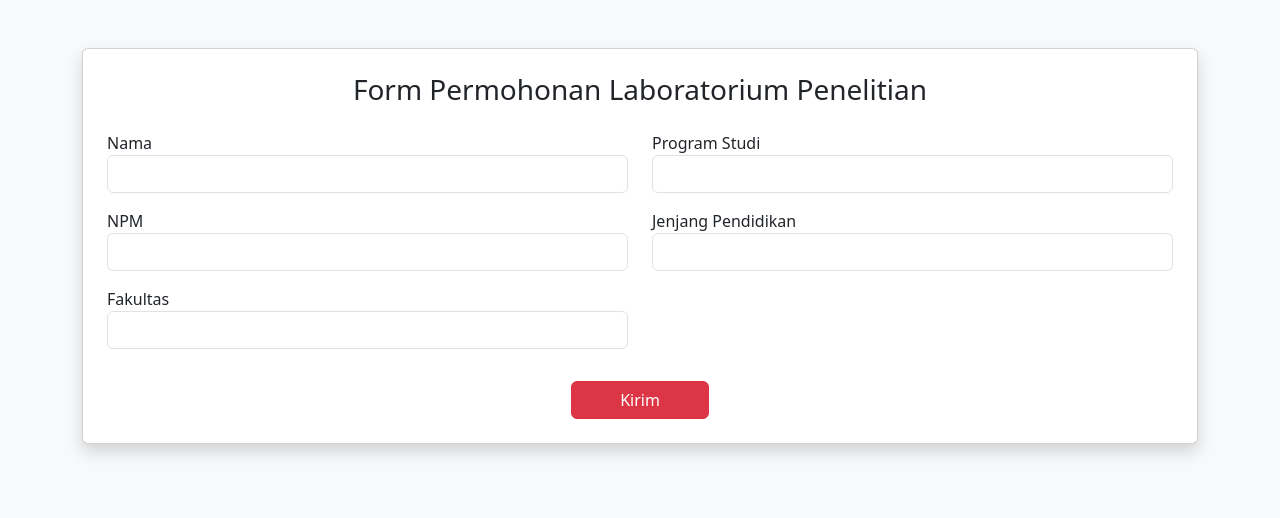
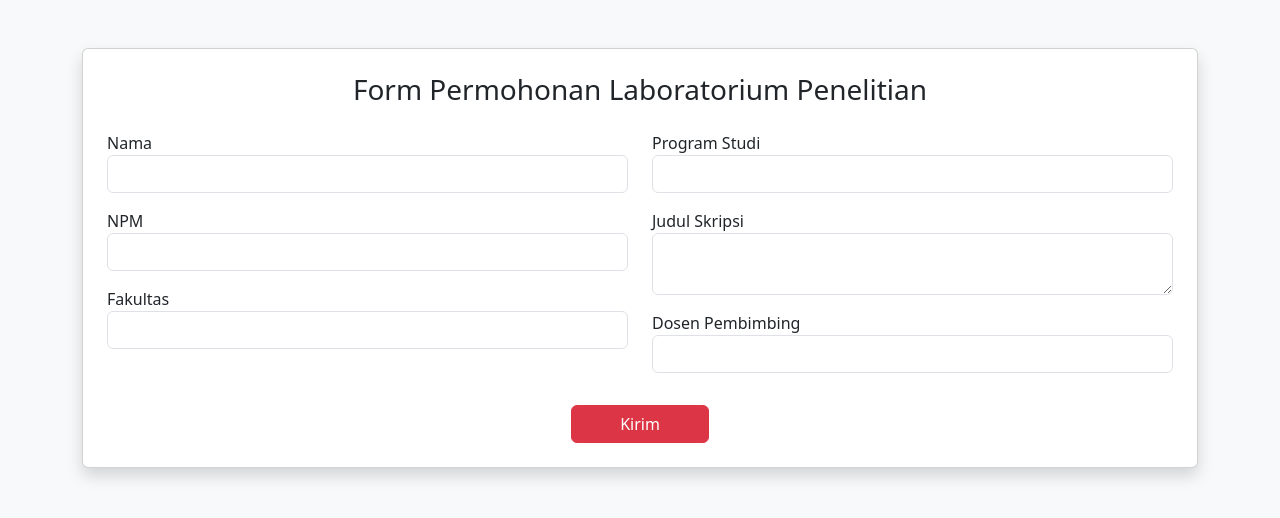
Before and after one commit to musuna55555/Program-Administrasi, a Flask app: page /form/lab-penelitian in a window 1280 px wide. Shown: the top 518 px of the page. Run offline with Flask 3, Linux system fonts and the light colour scheme.

Commit message:
edit form lab penelitian

```diff
--- a/templates/form_lab_penelitian.html
+++ b/templates/form_lab_penelitian.html
@@ -1,36 +1,47 @@
-<!DOCTYPE html>
+<!doctype html>
 <html>
   <head>
     <title>Permohonan Lab Penelitian</title>
-    <link href="https://cdn.jsdelivr.net/npm/bootstrap@5.3.0/dist/css/bootstrap.min.css" rel="stylesheet">
+    <link
+      href="https://cdn.jsdelivr.net/npm/bootstrap@5.3.0/dist/css/bootstrap.min.css"
+      rel="stylesheet"
+    />
   </head>
   <body class="bg-light">
-
     <div class="container mt-5">
       <div class="card shadow p-4">
-        <h3 class="mb-4 text-center">Form Permohonan Laboratorium Penelitian</h3>
+        <h3 class="mb-4 text-center">
+          Form Permohonan Laboratorium Penelitian
+        </h3>
 
         <form action="/submit" method="POST">
-            <input type="hidden" name="keperluan" value="Permohonan Penggunaan Ruangan dan Fasilitas Laboratorium Penelitian">
+          <input
+            type="hidden"
+            name="keperluan"
+            value="Permohonan Penggunaan Ruangan dan Fasilitas Laboratorium Penelitian"
+          />
 
           <div class="row">
             <div class="col-md-6">
               <label>Nama</label>
-                    <input class="form-control mb-3" name="nama">
+              <input class="form-control mb-3" name="nama" />
 
               <label>NPM</label>
-                    <input class="form-control mb-3" name="npm">
+              <input class="form-control mb-3" name="npm" />
 
               <label>Fakultas</label>
-                    <input class="form-control mb-3" name="fakultas">
+              <input class="form-control mb-3" name="fakultas" />
             </div>
 
             <div class="col-md-6">
               <label>Program Studi</label>
-                    <input class="form-control mb-3" name="prodi">
+              <input class="form-control mb-3" name="prodi" />
 
-                    <label>Jenjang Pendidikan</label>
-                    <input class="form-control mb-3" name="jp">
+              <label>Judul Skripsi</label>
+              <textarea class="form-control mb-3" name="judul"></textarea>
+
+              <label>Dosen Pembimbing</label>
+              <input class="form-control mb-3" name="doping" />
             </div>
           </div>
 
@@ -40,6 +51,5 @@
         </form>
       </div>
     </div>
-
   </body>
 </html>
```
Lines whose indentation alone changed are shown as unchanged.
